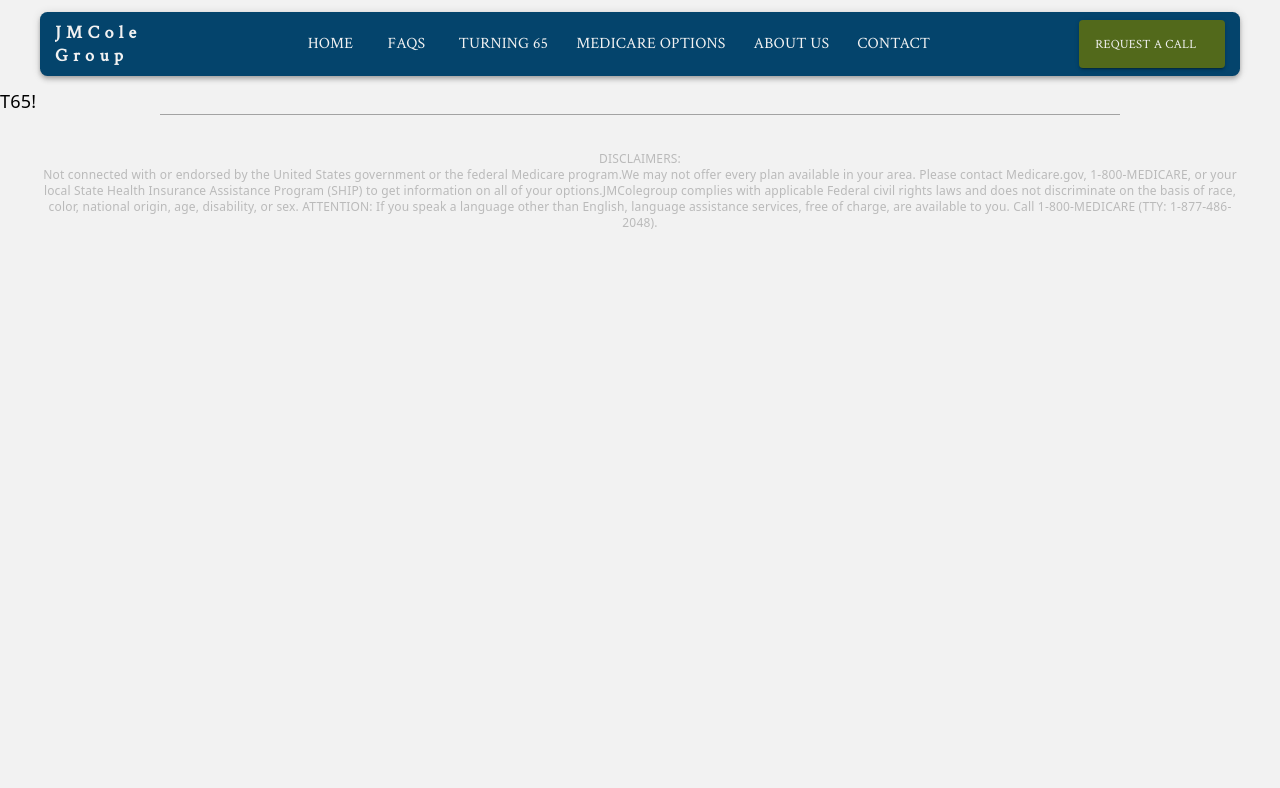
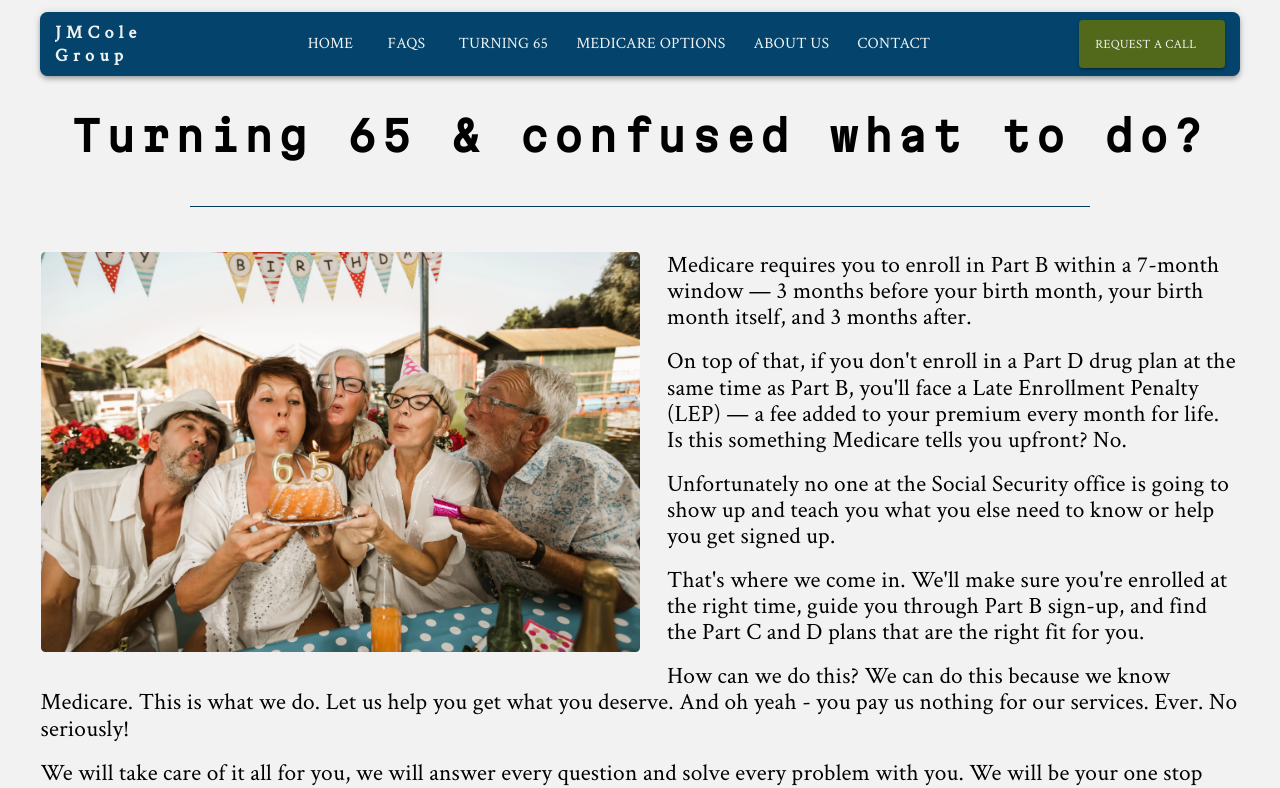
Before and after one commit to chase-coleman/JMCole-Site, a React (Vite) app: page /turning-65 in a window 1280 px wide. Shown: the top 788 px of the page. Built offline with nearby package versions, Linux system fonts and the light colour scheme; some icons are missing.

Commit message:
tweaked FAQ page styling so that text wraps around the page images. Completed Turning 65 page.

```diff
--- a/src/components/pages/FAQs.jsx
+++ b/src/components/pages/FAQs.jsx
@@ -27,49 +27,42 @@ const FAQs = () => {
           <h3 className="subheader !text-[.75em] md:!text-[1em]">
             "Are there different parts to Medicare?"
           </h3>
-          <div className="flex flex-col lg:flex-row gap-5">
-            {!lgScreen && (
+          <div className="w-full">
             <img
               src="/medicare-parts.webp"
               alt="medicare-parts"
-                className="mx-auto w-full sm:w-3/4 md:w-1/2"
+              className="float-right w-full sm:w-1/2 ml-6 mb-4 rounded object-cover"
             />
-            )}
-            <div className="flex flex-col gap-2 md:gap-4">
             <span className="font-semibold">
               Yes - there are actually 4 parts.
             </span>
-              <div>
-                <span className="font-semibold">
-                  Part A - Hospital Coverage
-                </span>
+            <div className="mt-2">
+              <span className="font-semibold">Part A - Hospital Coverage</span>
               <ul className="list-disc">
                 <li>
-                    Automatically granted at 65, or after 24 months on
-                    disability.
+                  Automatically granted at 65, or after 24 months on disability.
                 </li>
               </ul>
             </div>
-              <div>
+            <div className="mt-2">
               <span className="font-semibold">Part B - Doctor Coverage</span>
               <ul className="list-disc">
                 <li>
                   You have a 7-month enrollment window around your 65th
-                    birthday. If you're still working with group coverage, you
-                    may qualify for a Special Enrollment Period. Every situation
-                    is a little different - contact us to make sure you're
-                    covered correctly.
+                  birthday. If you're still working with group coverage, you may
+                  qualify for a Special Enrollment Period. Every situation is a
+                  little different - contact us to make sure you're covered
+                  correctly.
                 </li>
               </ul>
             </div>
-              <div>
+            <div className="mt-2">
               <span className="font-semibold">
                 Part C - Medicare Advantage & Medigap
               </span>
               <ul className="list-disc">
                 <li>
-                    Private insurers offer 2 plan types. Each has trade-offs,
-                    and{" "}
+                  Private insurers offer 2 plan types. Each has trade-offs, and{" "}
                   <span className="underline">
                     the right fit depends on your needs
                   </span>
@@ -77,23 +70,15 @@ const FAQs = () => {
                 </li>
               </ul>
             </div>
-              <div>
+            <div className="mt-2">
               <span className="font-semibold">Part D - Drug Coverage</span>
               <ul className="list-disc">
                 <li>
-                    Offered by private insurers, either standalone or bundled
-                    with a Medicare Advantage plan.
+                  Offered by private insurers, either standalone or bundled with
+                  a Medicare Advantage plan.
                 </li>
               </ul>
             </div>
-            </div>
-            {lgScreen && (
-              <img
-                src="/medicare-parts.webp"
-                alt="medicare-parts"
-                className="mx-auto w-full sm:w-3/4 md:w-1/2"
-              />
-            )}
           </div>
         </div>
         <span
@@ -123,29 +108,26 @@ const FAQs = () => {
               <ul className="list-disc flex flex-col gap-2">
                 <li>
                   <span className="">
-                    Part A is paid for by
-                    the taxes that you paid into for 10 years of full-time
-                    employment.
+                    Part A is paid for by the taxes that you paid into for 10
+                    years of full-time employment.
                   </span>
                 </li>
                 <li>
                   <span className="">
-                    Part B does have a
-                    monthly cost that varies from year-to-year.
+                    Part B does have a monthly cost that varies from
+                    year-to-year.
                   </span>
                 </li>
                 <li>
                   <span className="">
-                    Part C plans may have
-                    a monthly premium, but it varies on the type of plan,
-                    company, and specific plan.
+                    Part C plans may have a monthly premium, but it varies on
+                    the type of plan, company, and specific plan.
                   </span>
                 </li>
                 <li>
                   <span className="">
-                    Part D are similar to
-                    Part C plans in that the monthly premium is specific to the
-                    company and plan specific.
+                    Part D are similar to Part C plans in that the monthly
+                    premium is specific to the company and plan specific.
                   </span>
                 </li>
               </ul>
@@ -245,28 +227,17 @@ const FAQs = () => {
             sponsored health insurance and not incur a penalty?""
           </h3>
           <div className="flex flex-col lg:flex-row gap-5">
-            {/* Image shown on top of text on smaller screens */}
-            {!lgScreen && (
+            <div className="w-full">
               <img
                 src="/couple.webp"
                 alt="couple"
-                className="mx-auto w-3/4 md:w-1/2"
+                className="float-left w-full sm:w-1/2 mr-6 mb-4 rounded object-cover"
               />
-            )}
-            {/* Image shown to the left on larger screens */}
-            {lgScreen && (
-              <img
-                src="/couple.webp"
-                alt="couple"
-                className="mx-auto w-3/4 md:w-1/2 h-100"
-              />
-            )}
-            <div className="flex flex-col gap-2 md:gap-4">
               <span className="font-semibold">
                 You are allowed to remain on your employer's health insurance
                 plan so long as you are employed.
               </span>
-              <p>
+              <p className="mt-2">
                 When you decide to retire, you will then need to not only apply
                 for your Part B coverage, but you will need to use a CMS (
                 <span className="italic">
@@ -276,18 +247,16 @@ const FAQs = () => {
                 you. This will void the potential of a late enrollment penalty
                 (LEP).
               </p>
-              <div>
-                <span className="">
+              <p className="mt-2">
                 However, it is our experience that Medicare plans (either
-                  Advantage Plans or Medigap plans) are often significantly
-                  better than employer plans AND often cheaper.
-                </span>
-              </div>
-              <span className="body-text text-center !text-[.75em] md:!text-[1em]">
+                Advantage Plans or Medigap plans) are often significantly better
+                than employer plans AND often cheaper.
+              </p>
+              <p className="mt-2 text-center !text-[.75em] md:!text-[1em]">
                 To determine your best option, click the button on the bottom of
                 the page. We will contact you and walk you through your options
                 to determine which option is the best for your needs.
-              </span>
+              </p>
             </div>
           </div>
           <Divider
--- a/src/components/pages/T65.jsx
+++ b/src/components/pages/T65.jsx
@@ -1,12 +1,62 @@
-
+import { useMediaQuery } from "react-responsive";
+import Divider from "@mui/material/Divider";
 
 const T65 = () => {
+  const lgScreen = useMediaQuery({
+    query: "(min-width:1024px)",
+  });
 
   return (
     <>
-    <h1>T65!</h1>
+      <div className="flex flex-col items-center ml-9 mr-9 mt-5 gap-10 mb-5">
+        <h1 className={lgScreen ? "header" : "subheader"}>
+          Turning 65 & confused what to do?
+        </h1>
+        <Divider
+          className="w-3/4 self-center"
+          style={{ backgroundColor: "var(--blue)" }}
+        />
+        <div className="w-full body-text">
+          <img
+            src="/t65.webp"
+            alt="65th-birthday"
+            className="float-left w-full sm:w-1/2 mr-6 mb-4 rounded object-cover"
+          />
+          <p className="mb-4">
+            Medicare requires you to enroll in Part B within a 7-month window —
+            3 months before your birth month, your birth month itself, and 3
+            months after.
+          </p>
+          <p className="mb-4">
+            On top of that, if you don't enroll in a Part D drug plan at the
+            same time as Part B, you'll face a Late Enrollment Penalty (LEP) —
+            a fee added to your premium every month for life. Is this something
+            Medicare tells you upfront? No.
+          </p>
+          <p className="mb-4">
+            Unfortunately no one at the Social Security office is going to show
+            up and teach you what you else need to know or help you get signed
+            up. </p>
+            <p className="mb-4">
+            That's where we come in. We'll make sure you're enrolled at the
+            right time, guide you through Part B sign-up, and find the Part C
+            and D plans that are the right fit for you.
+          </p>
+          <p className="mb-4">
+            How can we do this? We can do this because we know Medicare. This is
+            what we do. Let us help you get what you deserve. And oh yeah - you
+            pay us nothing for our services. Ever. No seriously!
+          </p>
+          <p className="mb-4">
+            We will take care of it all for you, we will answer every question
+            and solve every problem with you. We will be your one stop Medicare
+            shop and you pay us nothing for our services. Ever.
+          </p>
+          <p>Request a call from us or call us yourself at 541-554-8382</p>
+        </div>
+      </div>
     </>
-  )
-}
+  );
+};
 
 export default T65;
```
Also changed, not shown: public/t65.webp (added). Lines whose indentation alone changed are shown as unchanged.
